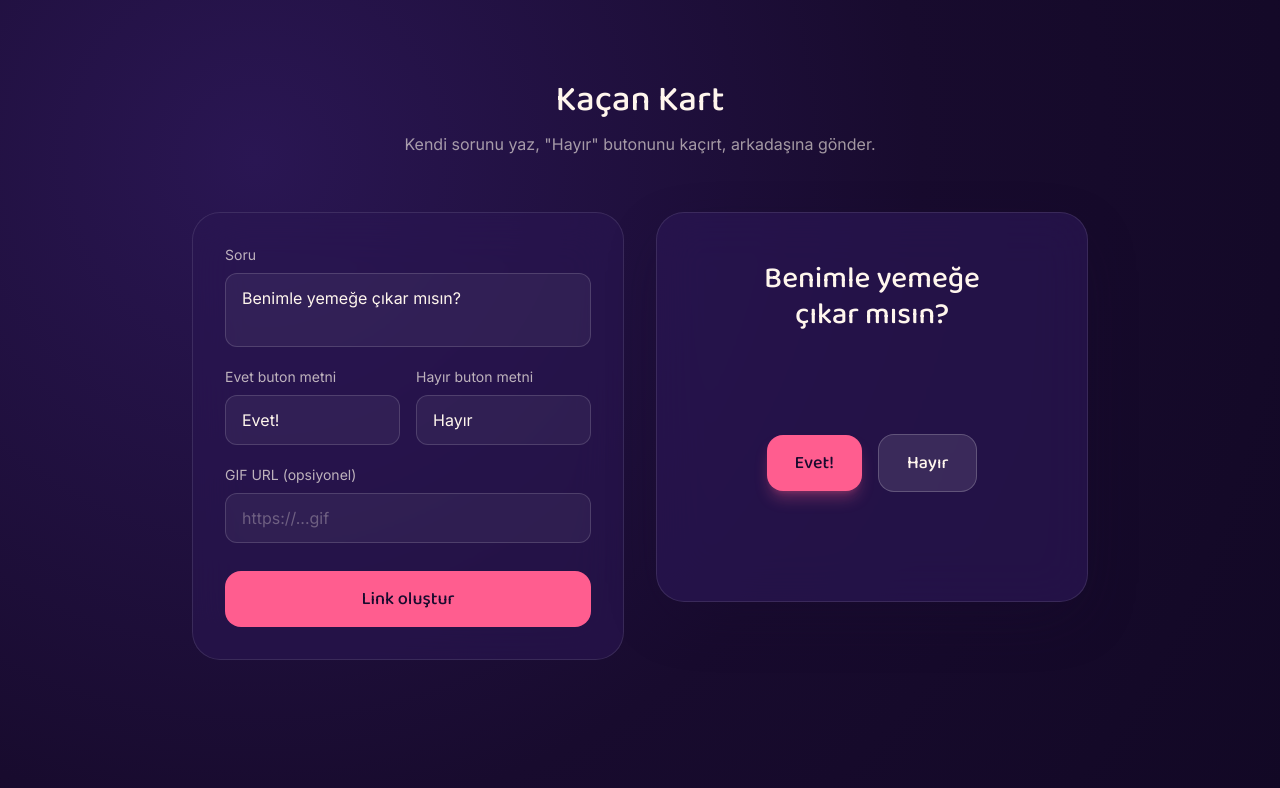
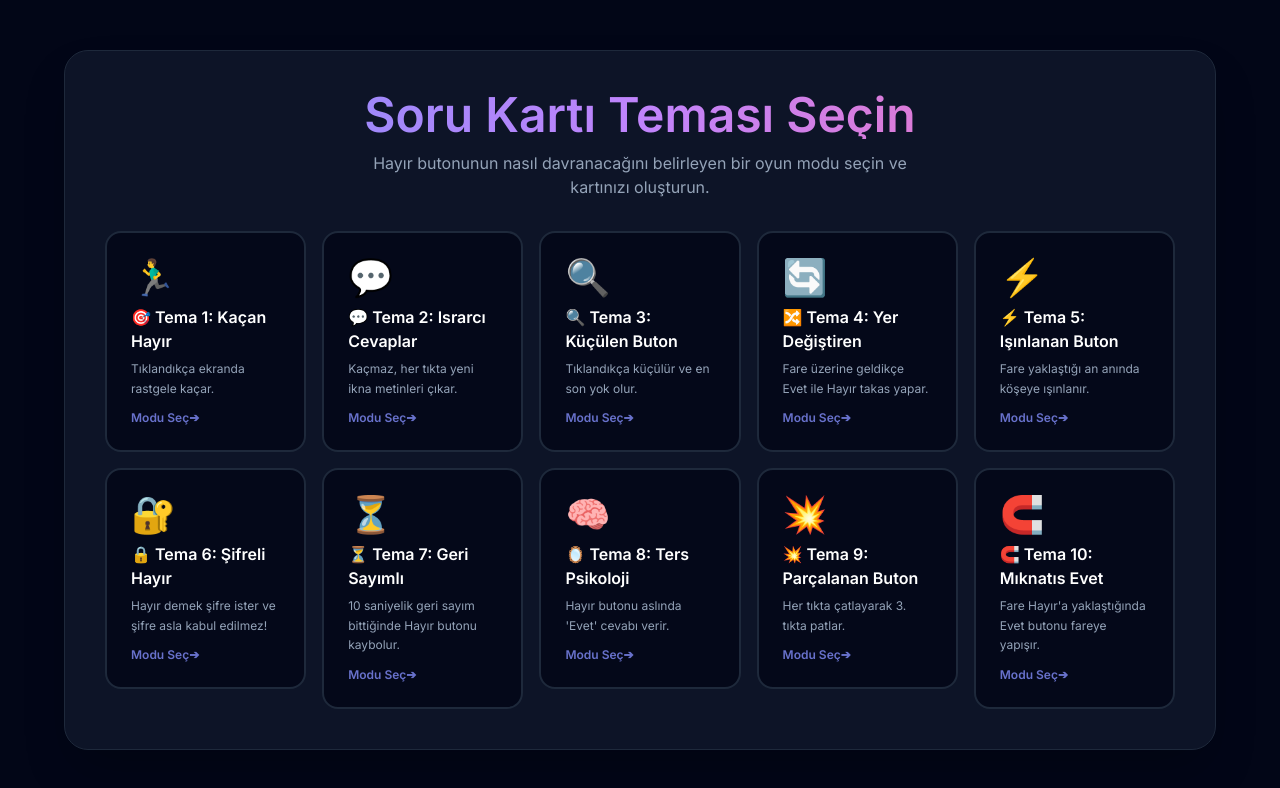
Before and after one commit to naksoy3/kacan-kart-app, a Next.js app in the folder kacan-kart-app/: page / in a window 1280 px wide. Shown: the top 788 px of the page. Built offline with nearby package versions, Linux system fonts and the light colour scheme.

Commit message:
Ana sayfa güncellendi

```diff
--- a/kacan-kart-app/app/page.tsx
+++ b/kacan-kart-app/app/page.tsx
@@ -1,141 +1,92 @@
 "use client";
 
-import { useMemo, useState } from "react";
-import { motion } from "framer-motion";
-import KacanKart from "@/components/KacanKart";
+import React, { useState } from "react";
+import EscapeCard, { CardTheme, THEME_NAMES } from "@/components/EscapeCard";
 
-export default function Home() {
-  const [soru, setSoru] = useState("Benimle yemeğe çıkar mısın?");
-  const [evet, setEvet] = useState("Evet!");
-  const [hayir, setHayir] = useState("Hayır");
-  const [gifUrl, setGifUrl] = useState("");
-  const [link, setLink] = useState<string | null>(null);
-  const [kopyalandi, setKopyalandi] = useState(false);
+export default function CardPage() {
+  const [selectedTheme, setSelectedTheme] = useState<CardTheme | null>(null);
 
-  const olusturDisabled = soru.trim().length === 0;
-
-  const linkOlustur = () => {
-    const params = new URLSearchParams({
-      soru: soru.trim() || "Benimle çıkar mısın?",
-      evet: evet.trim() || "Evet",
-      hayir: hayir.trim() || "Hayır",
-    });
-
-    if (gifUrl.trim()) {
-      params.set("gif", gifUrl.trim());
-    }
-
-    const taban =
-      typeof window !== "undefined" ? window.location.origin : "";
-    setLink(`${taban}/k/card?${params.toString()}`);
-    setKopyalandi(false);
+  // 10 Temanın Açıklamaları
+  const themeDescriptions: Record<CardTheme, string> = {
+    escaping: "Tıklandıkça ekranda rastgele kaçar.",
+    persuasive: "Kaçmaz, her tıkta yeni ikna metinleri çıkar.",
+    shrinking: "Tıklandıkça küçülür ve en son yok olur.",
+    role_reversal: "Fare üzerine geldikçe Evet ile Hayır takas yapar.",
+    teleporting: "Fare yaklaştığı an anında köşeye ışınlanır.",
+    pin_code: "Hayır demek şifre ister ve şifre asla kabul edilmez!",
+    timer: "10 saniyelik geri sayım bittiğinde Hayır butonu kaybolur.",
+    reverse_psychology: "Hayır butonu aslında 'Evet' cevabı verir.",
+    shattering: "Her tıkta çatlayarak 3. tıkta patlar.",
+    magnet: "Fare Hayır'a yaklaştığında Evet butonu fareye yapışır.",
   };
 
-  const kopyala = async () => {
-    if (!link) return;
-    try {
-      await navigator.clipboard.writeText(link);
-      setKopyalandi(true);
-      setTimeout(() => setKopyalandi(false), 1800);
-    } catch {
-      // panoya erişilemezse sessizce yut, kullanıcı elle seçip kopyalayabilir
-    }
+  // Temalara özel simgeler/emoji'ler
+  const themeIcons: Record<CardTheme, string> = {
+    escaping: "🏃‍♂️",
+    persuasive: "💬",
+    shrinking: "🔍",
+    role_reversal: "🔄",
+    teleporting: "⚡",
+    pin_code: "🔐",
+    timer: "⏳",
+    reverse_psychology: "🧠",
+    shattering: "💥",
+    magnet: "🧲",
   };
 
-  const onizlemeProps = useMemo(
-    () => ({ soru, evetMetni: evet, hayirMetni: hayir, gifUrl: gifUrl || undefined }),
-    [soru, evet, hayir, gifUrl]
-  );
-
   return (
-    <main className="min-h-screen flex flex-col items-center px-4 py-14 sm:py-20 gap-14">
-      <div className="text-center max-w-lg">
-        <h1 className="font-baslik text-3xl sm:text-4xl text-krem">
-          Kaçan Kart
+    <main className="min-h-screen bg-slate-950 text-slate-100 flex flex-col items-center justify-center p-4 md:p-10">
+      {!selectedTheme ? (
+        <div className="w-full max-w-6xl bg-slate-900/90 border border-slate-800 rounded-3xl p-6 md:p-10 shadow-2xl space-y-8 backdrop-blur-md">
+          {/* Başlık ve Açıklama */}
+          <div className="text-center space-y-3">
+            <h1 className="text-3xl md:text-5xl font-black text-transparent bg-clip-text bg-gradient-to-r from-indigo-400 via-purple-400 to-pink-400">
+              Soru Kartı Teması Seçin
             </h1>
-        <p className="mt-3 text-krem/60">
-          Kendi sorunu yaz, "Hayır" butonunu kaçırt, arkadaşına gönder.
+            <p className="text-sm md:text-base text-slate-400 max-w-xl mx-auto">
+              Hayır butonunun nasıl davranacağını belirleyen bir oyun modu seçin ve kartınızı oluşturun.
             </p>
           </div>
 
-      <div className="w-full max-w-4xl grid md:grid-cols-2 gap-8 items-start">
-        <div className="rounded-[28px] bg-gece2/60 border border-white/10 backdrop-blur-xl p-7 sm:p-8">
-          <div className="flex flex-col gap-5">
-            <label className="flex flex-col gap-2">
-              <span className="text-sm text-krem/70">Soru</span>
-              <textarea
-                value={soru}
-                onChange={(e) => setSoru(e.target.value)}
-                rows={2}
-                maxLength={140}
-                className="resize-none rounded-xl bg-white/5 border border-white/15 px-4 py-3 text-krem placeholder:text-krem/30 outline-none focus:border-mercan/70 transition-colors"
-                placeholder="Örn: Benimle sinemaya gelir misin?"
-              />
-            </label>
-
-            <div className="grid grid-cols-2 gap-4">
-              <label className="flex flex-col gap-2">
-                <span className="text-sm text-krem/70">Evet buton metni</span>
-                <input
-                  value={evet}
-                  onChange={(e) => setEvet(e.target.value)}
-                  maxLength={24}
-                  className="rounded-xl bg-white/5 border border-white/15 px-4 py-3 text-krem placeholder:text-krem/30 outline-none focus:border-mercan/70 transition-colors"
-                />
-              </label>
-              <label className="flex flex-col gap-2">
-                <span className="text-sm text-krem/70">Hayır buton metni</span>
-                <input
-                  value={hayir}
-                  onChange={(e) => setHayir(e.target.value)}
-                  maxLength={24}
-                  className="rounded-xl bg-white/5 border border-white/15 px-4 py-3 text-krem placeholder:text-krem/30 outline-none focus:border-mercan/70 transition-colors"
-                />
-              </label>
+          {/* Kare Kutucuklar (Grid Yapısı) */}
+          <div className="grid grid-cols-1 sm:grid-cols-2 md:grid-cols-3 lg:grid-cols-5 gap-4">
+            {(Object.keys(THEME_NAMES) as CardTheme[]).map((themeKey) => (
+              <button
+                key={themeKey}
+                onClick={() => setSelectedTheme(themeKey)}
+                className="group relative flex flex-col justify-between p-6 bg-slate-950/80 hover:bg-slate-800/90 border-2 border-slate-800 hover:border-indigo-500 rounded-2xl transition-all duration-300 transform hover:-translate-y-1 hover:shadow-xl hover:shadow-indigo-500/10 text-left aspect-square"
+              >
+                {/* Sol Üst Emoji */}
+                <div className="text-3xl md:text-4xl mb-2 group-hover:scale-110 transition-transform">
+                  {themeIcons[themeKey] || "🎯"}
                 </div>
 
-            <label className="flex flex-col gap-2">
-              <span className="text-sm text-krem/70">GIF URL (opsiyonel)</span>
-              <input
-                value={gifUrl}
-                onChange={(e) => setGifUrl(e.target.value)}
-                placeholder="https://...gif"
-                className="rounded-xl bg-white/5 border border-white/15 px-4 py-3 text-krem placeholder:text-krem/30 outline-none focus:border-mercan/70 transition-colors"
-              />
-            </label>
-
-            <button
-              type="button"
-              disabled={olusturDisabled}
-              onClick={linkOlustur}
-              className="mt-2 rounded-2xl bg-mercan px-6 py-3.5 font-baslik text-lg text-gece disabled:opacity-40 disabled:cursor-not-allowed hover:scale-[1.02] active:scale-95 transition-transform"
-            >
-              Link oluştur
-            </button>
-
-            {link && (
-              <motion.div
-                initial={{ opacity: 0, y: -6 }}
-                animate={{ opacity: 1, y: 0 }}
-                className="rounded-xl bg-black/30 border border-white/10 p-4 flex flex-col gap-3"
-              >
-                <p className="text-xs text-krem/50 break-all">{link}</p>
-                <button
-                  type="button"
-                  onClick={kopyala}
-                  className="self-start rounded-lg bg-white/10 border border-white/15 px-4 py-2 text-sm text-krem hover:bg-white/15 transition-colors"
-                >
-                  {kopyalandi ? "Kopyalandı ✓" : "Linki kopyala"}
-                </button>
-              </motion.div>
-            )}
+                {/* Başlık ve Açıklama */}
+                <div className="space-y-1.5">
+                  <div className="text-base font-bold text-white group-hover:text-indigo-400 transition-colors">
+                    {THEME_NAMES[themeKey]}
+                  </div>
+                  <div className="text-xs text-slate-400 leading-relaxed">
+                    {themeDescriptions[themeKey]}
                   </div>
                 </div>
 
-        <div className="flex justify-center md:sticky md:top-14">
-          <KacanKart {...onizlemeProps} />
+                {/* Sağ Alt Buton / Ok İşareti */}
+                <div className="pt-3 flex items-center justify-between text-xs font-semibold text-indigo-400 opacity-80 group-hover:opacity-100 group-hover:translate-x-1 transition-all">
+                  <span>Modu Seç</span>
+                  <span>➔</span>
+                </div>
+              </button>
+            ))}
           </div>
         </div>
+      ) : (
+        <EscapeCard
+          targetUsername="Nurullah"
+          theme={selectedTheme}
+          onBack={() => setSelectedTheme(null)}
+        />
+      )}
     </main>
   );
 }
```
Lines whose indentation alone changed are shown as unchanged.
